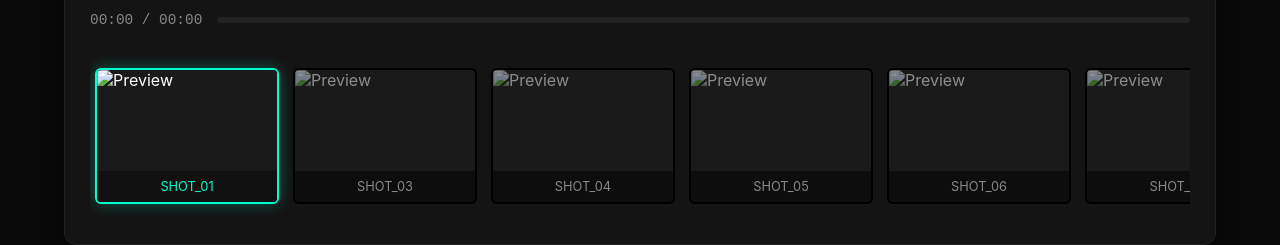
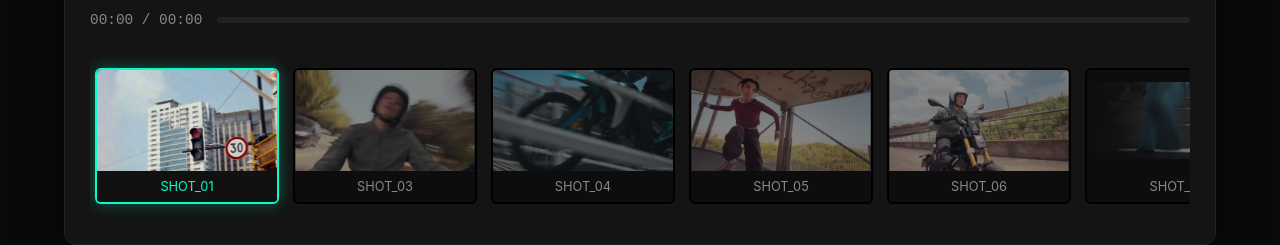
Before and after one commit to kasabulanqi/AE-ONE-animatic, a plain HTML site: page index.html in a window 1280 px wide. Shown: the part 828-1073 px from the top of the page. Drawn offline with Linux system fonts and the light colour scheme.

Commit message:
Update index.html

```diff
--- a/index.html
+++ b/index.html
@@ -237,32 +237,32 @@
     // 【终极配置区】24个镜头归类，并显式指定了 images 目录下的缩略图
     const sceneData = {
         "滴水湖": [
-            { id: "SHOT_01", video: "videos/shot01.mp4", thumb: "images/shot01.jpg" },
-            { id: "SHOT_03", video: "videos/shot03.mp4", thumb: "images/shot03.jpg" },
-            { id: "SHOT_04", video: "videos/shot04.mp4", thumb: "images/shot04.jpg" },
-            { id: "SHOT_05", video: "videos/shot05.mp4", thumb: "images/shot05.jpg" },
-            { id: "SHOT_06", video: "videos/shot06.mp4", thumb: "images/shot06.jpg" },
-            { id: "SHOT_07", video: "videos/shot07.mp4", thumb: "images/shot07.jpg" },
-            { id: "SHOT_08", video: "videos/shot08.mp4", thumb: "images/shot08.jpg" },
-            { id: "SHOT_09", video: "videos/shot09.mp4", thumb: "images/shot09.jpg" },
-            { id: "SHOT_15", video: "videos/shot15.mp4", thumb: "images/shot15.jpg" },
-            { id: "SHOT_16", video: "videos/shot16.mp4", thumb: "images/shot16.jpg" },
-            { id: "SHOT_17", video: "videos/shot17.mp4", thumb: "images/shot17.jpg" },
-            { id: "SHOT_18", video: "videos/shot18.mp4", thumb: "images/shot18.jpg" },
-            { id: "SHOT_19", video: "videos/shot19.mp4", thumb: "images/shot19.jpg" },
-            { id: "SHOT_20", video: "videos/shot20.mp4", thumb: "images/shot20.jpg" },
-            { id: "SHOT_22", video: "videos/shot22.mp4", thumb: "images/shot22.jpg" }
+            { id: "SHOT_01", video: "videos/shot01.mp4", thumb: "image/shot01.jpg" },
+            { id: "SHOT_03", video: "videos/shot03.mp4", thumb: "image/shot03.jpg" },
+            { id: "SHOT_04", video: "videos/shot04.mp4", thumb: "image/shot04.jpg" },
+            { id: "SHOT_05", video: "videos/shot05.mp4", thumb: "image/shot05.jpg" },
+            { id: "SHOT_06", video: "videos/shot06.mp4", thumb: "image/shot06.jpg" },
+            { id: "SHOT_07", video: "videos/shot07.mp4", thumb: "image/shot07.jpg" },
+            { id: "SHOT_08", video: "videos/shot08.mp4", thumb: "image/shot08.jpg" },
+            { id: "SHOT_09", video: "videos/shot09.mp4", thumb: "image/shot09.jpg" },
+            { id: "SHOT_15", video: "videos/shot15.mp4", thumb: "image/shot15.jpg" },
+            { id: "SHOT_16", video: "videos/shot16.mp4", thumb: "image/shot16.jpg" },
+            { id: "SHOT_17", video: "videos/shot17.mp4", thumb: "image/shot17.jpg" },
+            { id: "SHOT_18", video: "videos/shot18.mp4", thumb: "image/shot18.jpg" },
+            { id: "SHOT_19", video: "videos/shot19.mp4", thumb: "image/shot19.jpg" },
+            { id: "SHOT_20", video: "videos/shot20.mp4", thumb: "image/shot20.jpg" },
+            { id: "SHOT_22", video: "videos/shot22.mp4", thumb: "image/shot22.jpg" }
         ],
         "滑板场": [
-            { id: "SHOT_02", video: "videos/shot02.mp4", thumb: "images/shot02.jpg" },
-            { id: "SHOT_10", video: "videos/shot10.mp4", thumb: "images/shot10.jpg" },
-            { id: "SHOT_11", video: "videos/shot11.mp4", thumb: "images/shot11.jpg" },
-            { id: "SHOT_12", video: "videos/shot12.mp4", thumb: "images/shot12.jpg" },
-            { id: "SHOT_13", video: "videos/shot13.mp4", thumb: "images/shot13.jpg" },
-            { id: "SHOT_14", video: "videos/shot14.mp4", thumb: "images/shot14.jpg" },
-            { id: "SHOT_21", video: "videos/shot21.mp4", thumb: "images/shot21.jpg" },
-            { id: "SHOT_23", video: "videos/shot23.mp4", thumb: "images/shot23.jpg" },
-            { id: "SHOT_24", video: "videos/shot24.mp4", thumb: "images/shot24.jpg" }
+            { id: "SHOT_02", video: "videos/shot02.mp4", thumb: "image/shot02.jpg" },
+            { id: "SHOT_10", video: "videos/shot10.mp4", thumb: "image/shot10.jpg" },
+            { id: "SHOT_11", video: "videos/shot11.mp4", thumb: "image/shot11.jpg" },
+            { id: "SHOT_12", video: "videos/shot12.mp4", thumb: "image/shot12.jpg" },
+            { id: "SHOT_13", video: "videos/shot13.mp4", thumb: "image/shot13.jpg" },
+            { id: "SHOT_14", video: "videos/shot14.mp4", thumb: "image/shot14.jpg" },
+            { id: "SHOT_21", video: "videos/shot21.mp4", thumb: "image/shot21.jpg" },
+            { id: "SHOT_23", video: "videos/shot23.mp4", thumb: "image/shot23.jpg" },
+            { id: "SHOT_24", video: "videos/shot24.mp4", thumb: "image/shot24.jpg" }
         ]
     };
 
```
